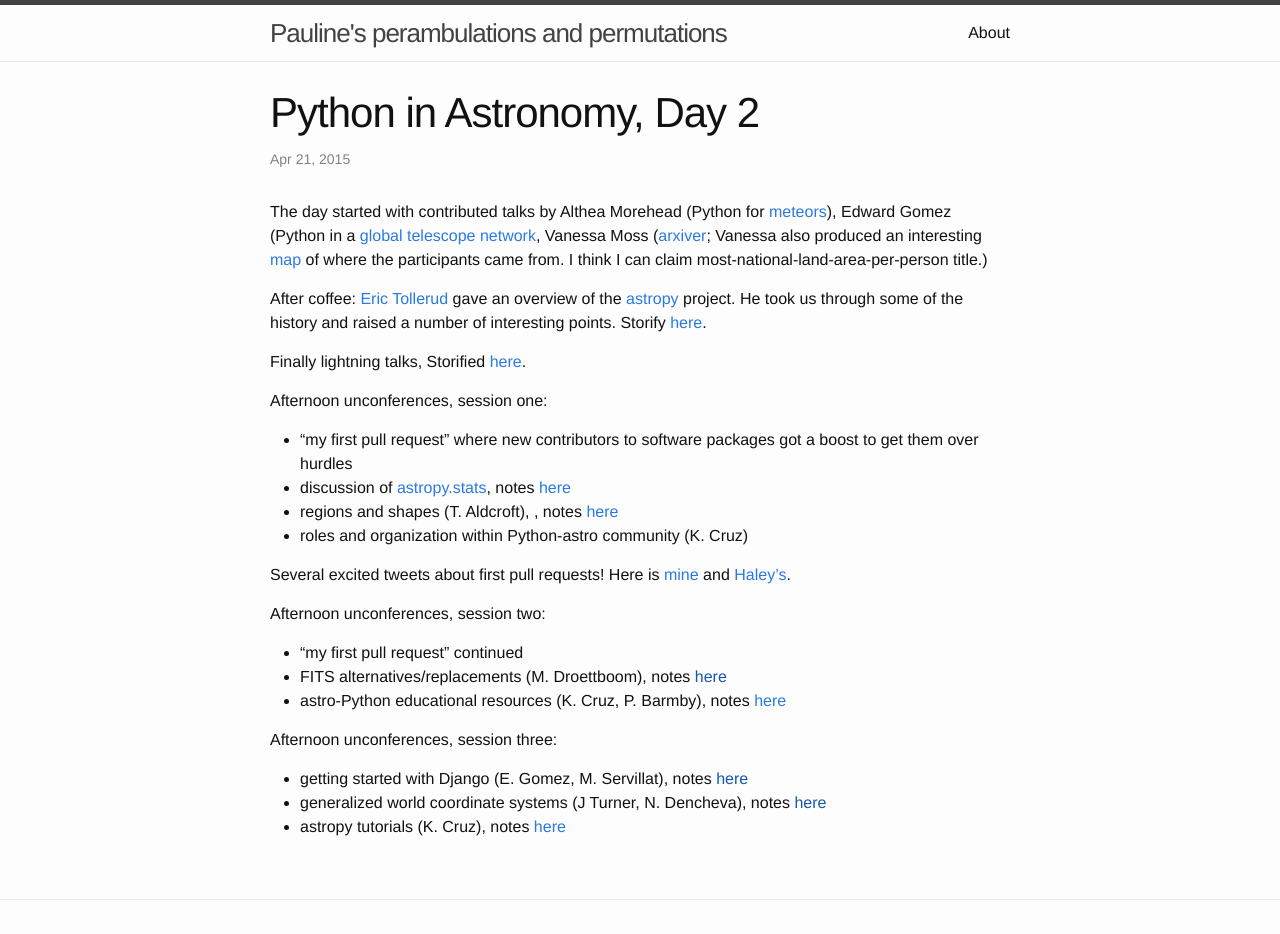
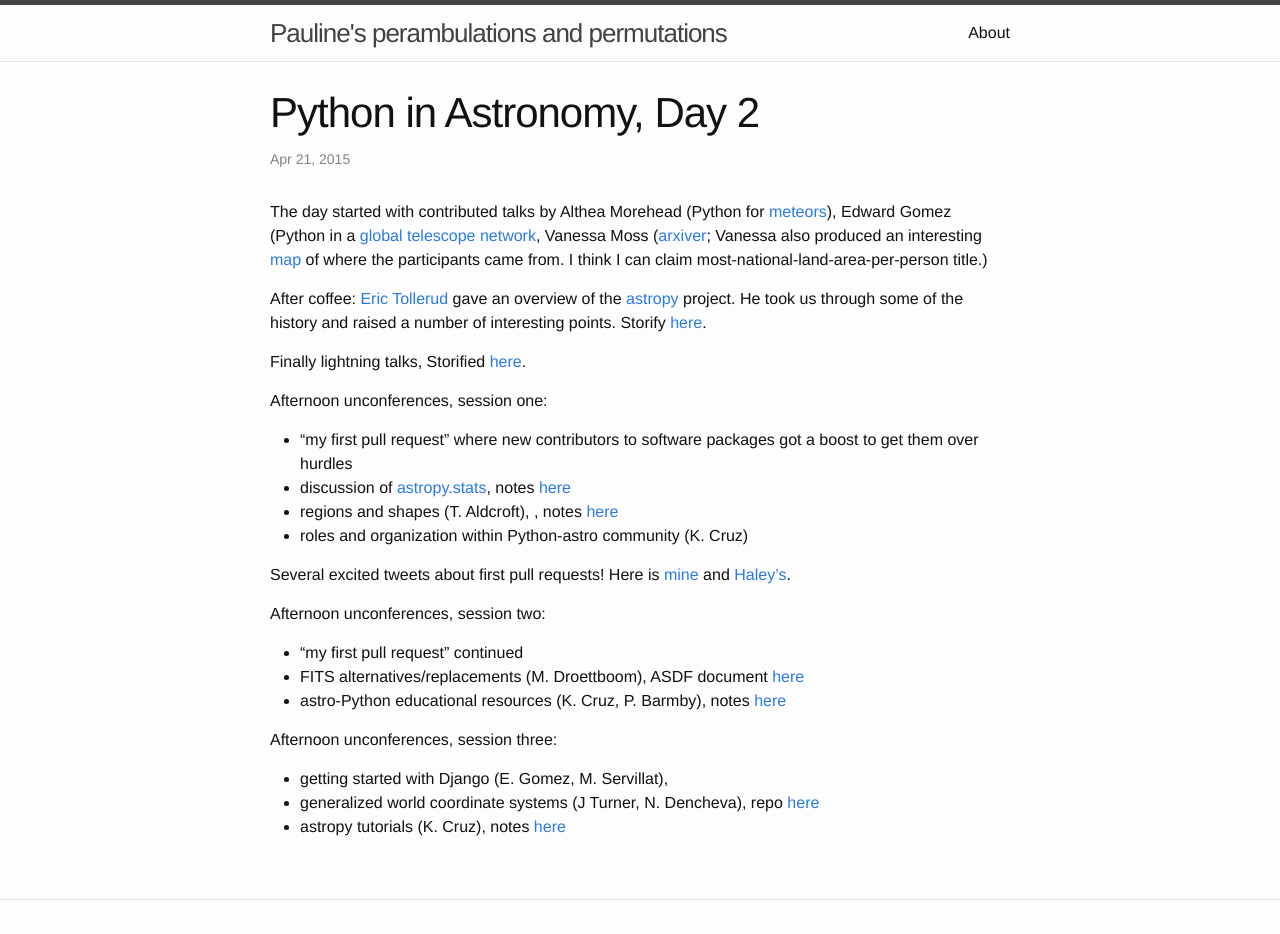
Before and after one commit to PBarmby/PBarmby.github.io, a Jekyll site: the page built from _posts/2015-04-21-Python-in-Astronomy-Day-2.markdown, in a window 1280 px wide. Shown: the top 934 px of the page. Built offline with Jekyll 4.4.1, drawn with Linux system fonts in a browser that asks for light colours.

Commit message:
updated links for day 2

```diff
--- a/_posts/2015-04-21-Python-in-Astronomy-Day-2.markdown
+++ b/_posts/2015-04-21-Python-in-Astronomy-Day-2.markdown
@@ -26,11 +26,11 @@
 Afternoon unconferences, session two:
 
 * "my first pull request" continued
-* FITS alternatives/replacements (M. Droettboom), notes [here]()
+* FITS alternatives/replacements (M. Droettboom), ASDF document [here](http://asdf-standard.readthedocs.org/en/latest/)
 * astro-Python educational resources (K. Cruz, P. Barmby), notes [here](https://docs.google.com/document/d/16C2zZ96A8pX6f_-cRyIPjW7MfGwH7B9J7CX9pO6fCwk/edit)
 
 Afternoon unconferences, session three:
 
-* getting started with Django (E. Gomez, M. Servillat), notes [here]()
-* generalized world coordinate systems (J Turner, N. Dencheva), notes [here]()
-* astropy tutorials (K. Cruz), notes [here](https://t.co/wc0Yfkyd55)
+* getting started with Django (E. Gomez, M. Servillat),
+* generalized world coordinate systems (J Turner, N. Dencheva), repo [here](https://github.com/spacetelescope/gwcs)
+* astropy tutorials (K. Cruz), notes [here](https://docs.google.com/document/d/1tizh-wTiZX4fVtotFURuxfMNx3T-nonv0m-G-2SW2nM/edit)
```
